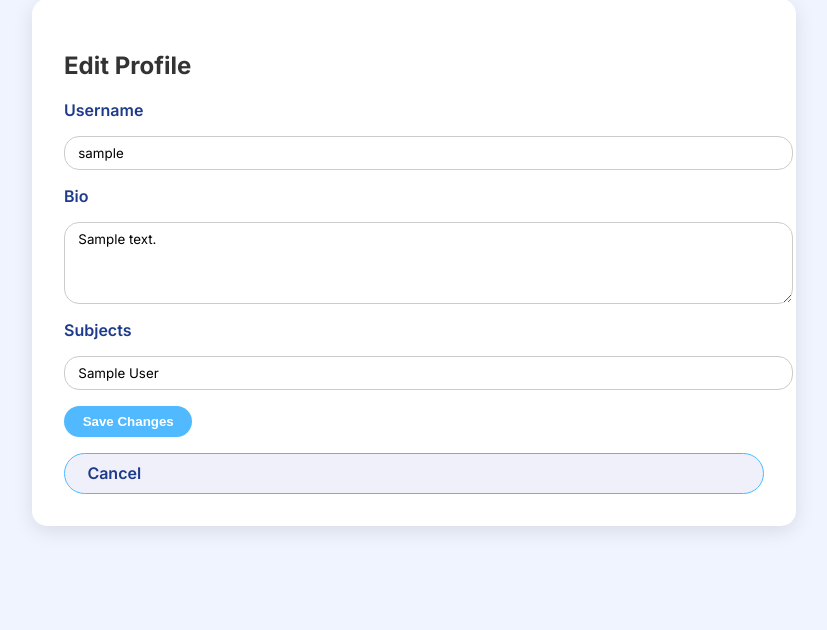
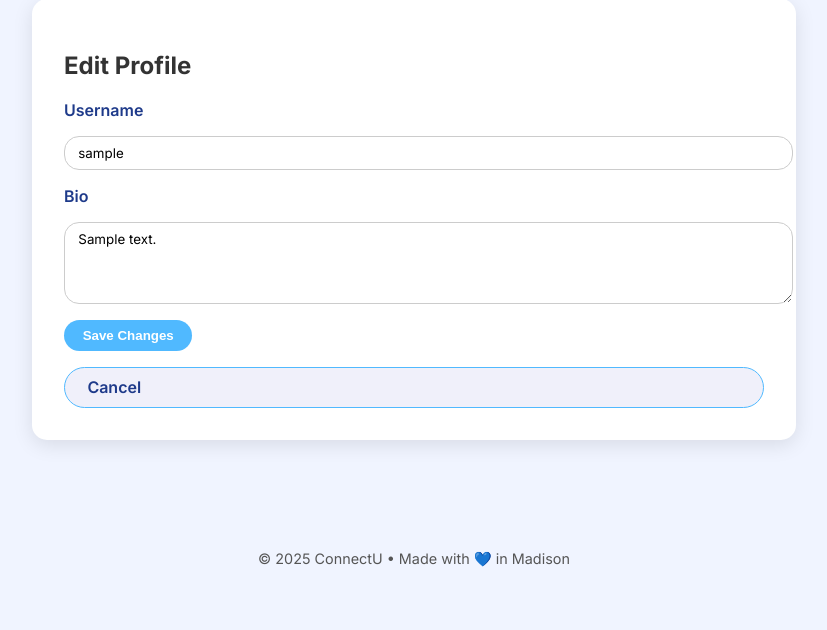
Before and after one commit to morganhoch/MadHacks2025Use, a Flask app: template connectu/templates/edit_profile.html in a window 1280 px wide. Shown: the part 114-744 px from the top of the page, without its empty margins (226-1053 px from the left). After the commit the page ends 681 px from the top, so only its background shows below. Run offline with Flask 3, Linux system fonts and the light colour scheme; the template is opened without the code that fills it: values that come from a table or form of the project are taken from there, others are empty; tables that the repository leaves empty hold one stand-in row (values such as "Sample post"); parts of the project's set-up code (start-up, migrations or seed data) failed here and were passed over.

Commit message:
Update edit_profile.html

```diff
--- a/connectu/templates/edit_profile.html
+++ b/connectu/templates/edit_profile.html
@@ -12,9 +12,6 @@
         <label for="bio">Bio</label>
         <textarea name="bio" id="bio" rows="4">{{ user.bio }}</textarea>
 
-        <label for="subjects">Subjects</label>
-        <input type="text" name="subjects" id="subjects" value="{{ user.subjects }}">
-
         <button type="submit" class="btn-primary">Save Changes</button>
         <a href="{{ url_for('profile') }}" class="btn-secondary">Cancel</a>
     </form>
```
